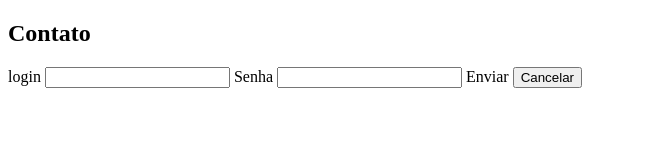
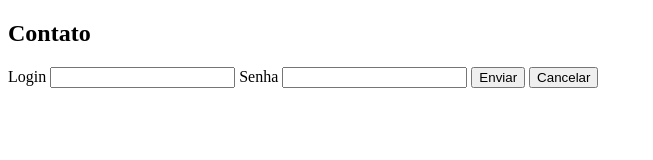
Before and after one commit to PedroRodrigues777/2024-1-cc1n, a plain HTML site: page Aulas Fabricio/Aula 20/index.html in a window 1280 px wide. Shown: the whole page, without its empty margins (0-653 px from the left). Drawn offline with Linux system fonts and the light colour scheme.

Commit message:
asfsadfsdafsf

```diff
--- a/Aulas Fabricio/Aula 20/index.html
+++ b/Aulas Fabricio/Aula 20/index.html
@@ -10,21 +10,28 @@
         <section id="contato">
             <h1>Contato</h1>
             <div>
-                <span>login</span>
+                <span>Login</span>
                 <input id="usuario" type="email">
                 <span>Senha</span>
                 <input id="senha" type="password">
-                <buttom onclick="Validar()">Enviar</buttom>
+                <button onclick="validarusuario()">Enviar</button> <!-- Corrigido o nome da função -->
                 <button>Cancelar</button>
             </div>
         </section>
     </main>
 
     <script>
+        const adm = "adm@gmail.com";
+        const psw = "adm123";
 
-        const adm="adm@gmail.com"
-        const psw="adm123"
-
+        function validarusuario() {
+            var nomeusuario = document.getElementById("usuario").value;
+            if (nomeusuario === adm) {
+                window.alert("É o administrador");
+            } else {
+                window.alert("Não é o administrador");
+            }
+        }
     </script>
 </body>
 </html>
```
